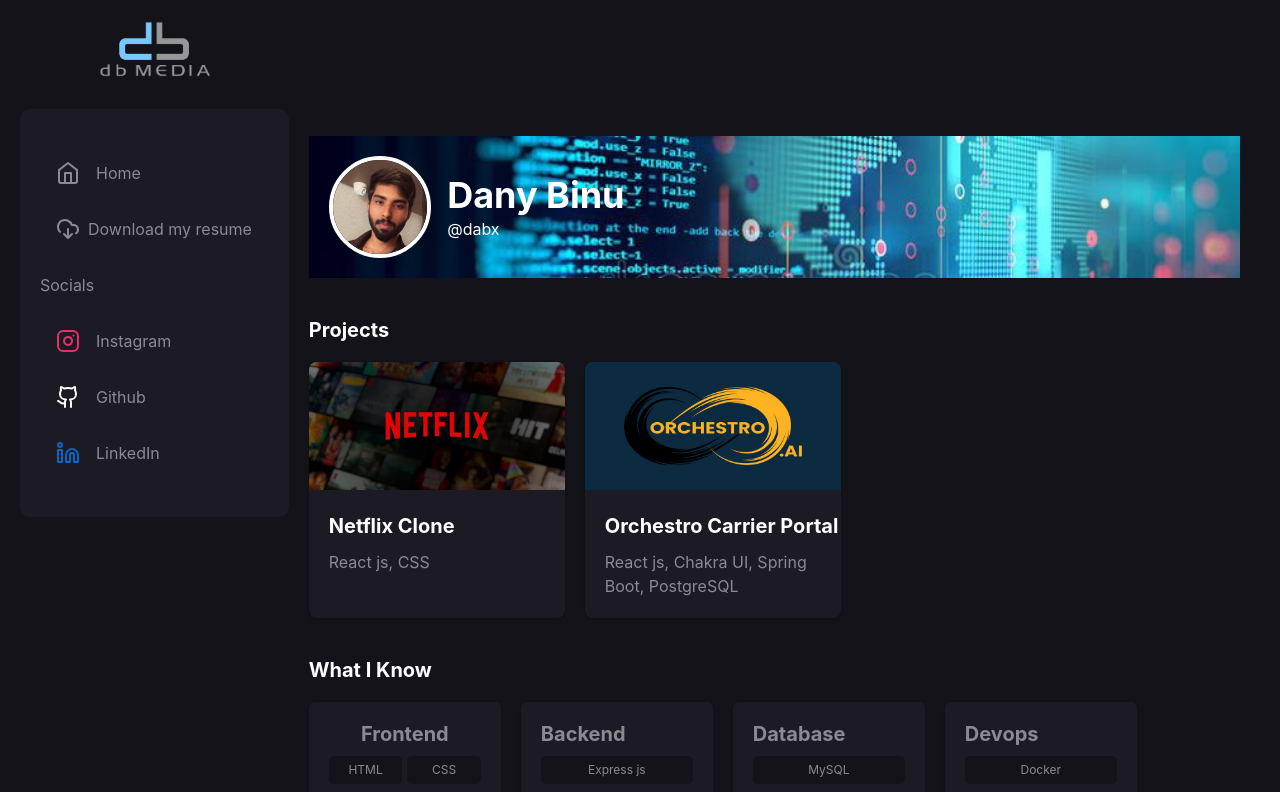
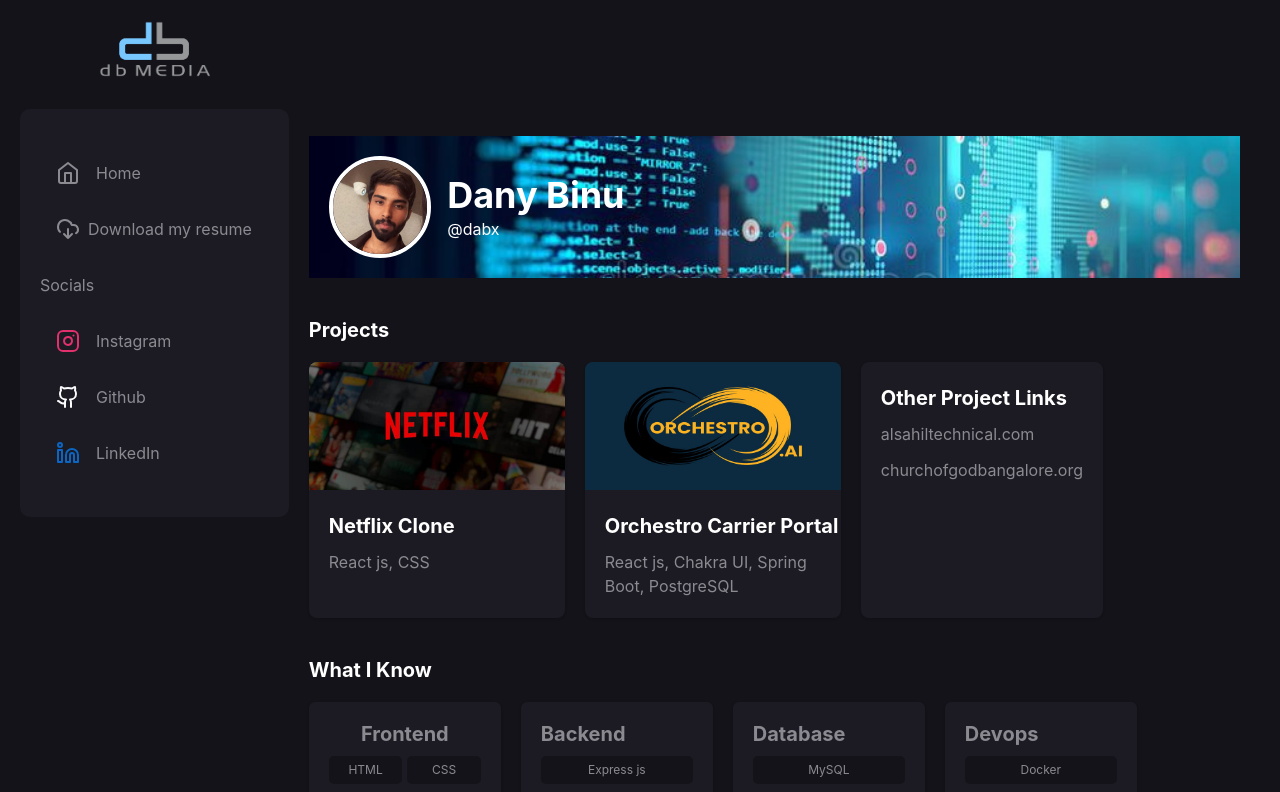
Before and after one commit to dabxx/db-media, a React (Create React App) app: page / in a window 1280 px wide. Shown: the top 792 px of the page. Built offline with nearby package versions, Linux system fonts and the light colour scheme.

Commit message:
Add other project links card

```diff
--- a/src/Pages/LandingPage.js
+++ b/src/Pages/LandingPage.js
@@ -409,6 +409,39 @@
                 </Stack>
               </CardBody>
             </Card>
+            <Card
+              className="or-projects-card"
+              borderRadius="0.5rem"
+              overflow="hidden"
+              maxW={["100%", "20vw"]}
+            >
+              <CardBody p="0">
+                <Stack mt="6" spacing="3" p="0 1.25rem  1.25rem 1.25rem">
+                  <Heading size="md" color="#fff">
+                    Other Project Links
+                  </Heading>
+
+                  <Text>
+                    <a
+                      href="https://alsahiltechnical.com/"
+                      target="_blank"
+                      rel="noreferrer"
+                    >
+                      alsahiltechnical.com
+                    </a>
+                  </Text>
+                  <Text>
+                    <a
+                      href="https://cgikoramangala.wixsite.com/churchofgodbangalore"
+                      target="_blank"
+                      rel="noreferrer"
+                    >
+                      churchofgodbangalore.org
+                    </a>
+                  </Text>
+                </Stack>
+              </CardBody>
+            </Card>
           </Flex>
         </Flex>
 
```
